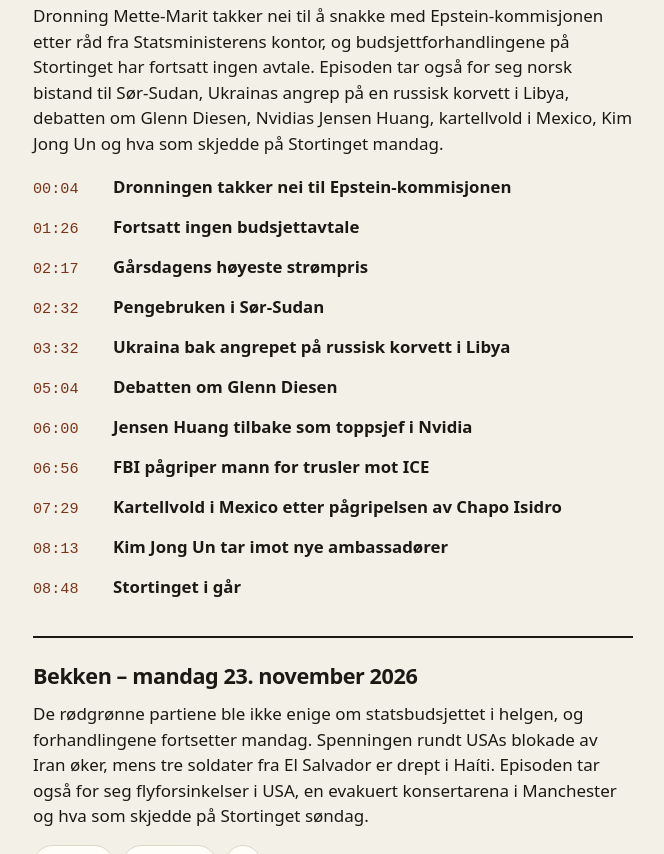
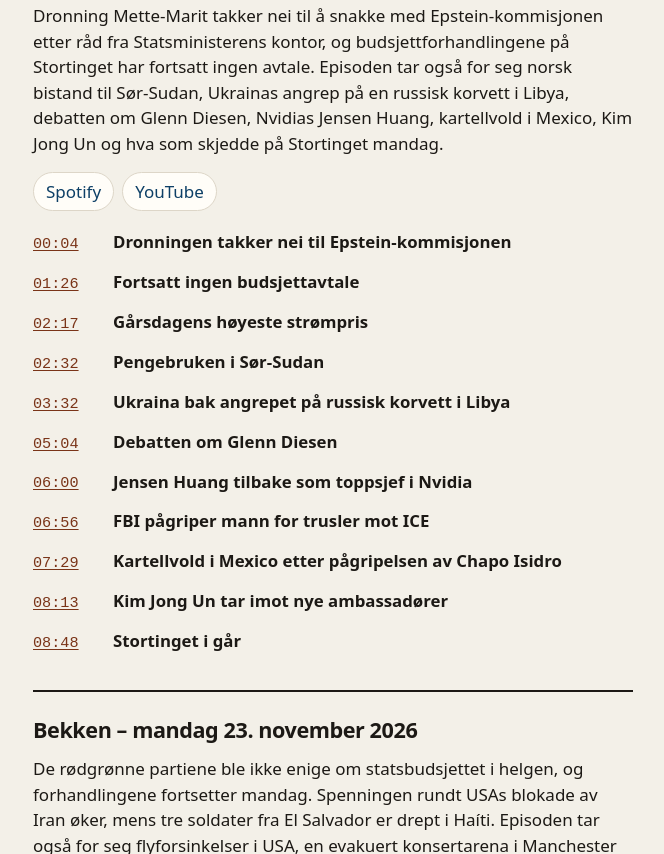
Before and after one commit to shownotes-bekken/Notes, a plain HTML site: page index.html in a window 1280 px wide. Shown: the part 649-1503 px from the top of the page, without its empty margins (307-971 px from the left). Drawn offline with Linux system fonts and the light colour scheme.

Commit message:
Legg til Spotify og YouTube for 24. november (#11)
Tidskodene peker inn i videoen. X-innlegget er ikke publisert ennå.

Co-authored-by: Cursor Agent <cursoragent@cursor.com>
Co-authored-by: shownotes-bekken <shownotes-bekken@users.noreply.github.com>

```diff
--- a/episodes/2026-11-24.json
+++ b/episodes/2026-11-24.json
@@ -2,7 +2,10 @@
   "date": "2026-11-24",
   "title": "Bekken – tirsdag 24. november 2026",
   "description": "Dronning Mette-Marit takker nei til å snakke med Epstein-kommisjonen etter råd fra Statsministerens kontor, og budsjettforhandlingene på Stortinget har fortsatt ingen avtale. Episoden tar også for seg norsk bistand til Sør-Sudan, Ukrainas angrep på en russisk korvett i Libya, debatten om Glenn Diesen, Nvidias Jensen Huang, kartellvold i Mexico, Kim Jong Un og hva som skjedde på Stortinget mandag.",
-  "links": {},
+  "links": {
+    "spotify": "https://open.spotify.com/episode/5qebW6wDkFrkXYTtML7MqE",
+    "youtube": "https://youtu.be/sGwBEuIEPKo"
+  },
   "topics": [
     {
       "title": "Dronningen takker nei til Epstein-kommisjonen",
--- a/index.html
+++ b/index.html
@@ -168,11 +168,14 @@ a:hover {
 <article id="2026-11-24">
 <h2>Bekken – tirsdag 24. november 2026</h2>
 <p class="beskrivelse">Dronning Mette-Marit takker nei til å snakke med Epstein-kommisjonen etter råd fra Statsministerens kontor, og budsjettforhandlingene på Stortinget har fortsatt ingen avtale. Episoden tar også for seg norsk bistand til Sør-Sudan, Ukrainas angrep på en russisk korvett i Libya, debatten om Glenn Diesen, Nvidias Jensen Huang, kartellvold i Mexico, Kim Jong Un og hva som skjedde på Stortinget mandag.</p>
-
+<ul class="plattformer">
+<li><a href="https://open.spotify.com/episode/5qebW6wDkFrkXYTtML7MqE" target="_blank" rel="noopener noreferrer">Spotify</a></li>
+<li><a href="https://youtu.be/sGwBEuIEPKo" target="_blank" rel="noopener noreferrer">YouTube</a></li>
+</ul>
 <ul class="saker">
 <li>
 <div class="sak">
-<span class="tid">00:04</span>
+<a href="https://youtu.be/sGwBEuIEPKo?t=16" target="_blank" rel="noopener noreferrer" class="tid" aria-label="Spill fra 00:04 på YouTube">00:04</a>
 <div>
 <h3>Dronningen takker nei til Epstein-kommisjonen</h3>
 
@@ -181,7 +184,7 @@ a:hover {
 </li>
 <li>
 <div class="sak">
-<span class="tid">01:26</span>
+<a href="https://youtu.be/sGwBEuIEPKo?t=98" target="_blank" rel="noopener noreferrer" class="tid" aria-label="Spill fra 01:26 på YouTube">01:26</a>
 <div>
 <h3>Fortsatt ingen budsjettavtale</h3>
 
@@ -190,7 +193,7 @@ a:hover {
 </li>
 <li>
 <div class="sak">
-<span class="tid">02:17</span>
+<a href="https://youtu.be/sGwBEuIEPKo?t=149" target="_blank" rel="noopener noreferrer" class="tid" aria-label="Spill fra 02:17 på YouTube">02:17</a>
 <div>
 <h3>Gårsdagens høyeste strømpris</h3>
 
@@ -199,7 +202,7 @@ a:hover {
 </li>
 <li>
 <div class="sak">
-<span class="tid">02:32</span>
+<a href="https://youtu.be/sGwBEuIEPKo?t=165" target="_blank" rel="noopener noreferrer" class="tid" aria-label="Spill fra 02:32 på YouTube">02:32</a>
 <div>
 <h3>Pengebruken i Sør-Sudan</h3>
 
@@ -208,7 +211,7 @@ a:hover {
 </li>
 <li>
 <div class="sak">
-<span class="tid">03:32</span>
+<a href="https://youtu.be/sGwBEuIEPKo?t=225" target="_blank" rel="noopener noreferrer" class="tid" aria-label="Spill fra 03:32 på YouTube">03:32</a>
 <div>
 <h3>Ukraina bak angrepet på russisk korvett i Libya</h3>
 
@@ -217,7 +220,7 @@ a:hover {
 </li>
 <li>
 <div class="sak">
-<span class="tid">05:04</span>
+<a href="https://youtu.be/sGwBEuIEPKo?t=316" target="_blank" rel="noopener noreferrer" class="tid" aria-label="Spill fra 05:04 på YouTube">05:04</a>
 <div>
 <h3>Debatten om Glenn Diesen</h3>
 
@@ -226,7 +229,7 @@ a:hover {
 </li>
 <li>
 <div class="sak">
-<span class="tid">06:00</span>
+<a href="https://youtu.be/sGwBEuIEPKo?t=372" target="_blank" rel="noopener noreferrer" class="tid" aria-label="Spill fra 06:00 på YouTube">06:00</a>
 <div>
 <h3>Jensen Huang tilbake som toppsjef i Nvidia</h3>
 
@@ -235,7 +238,7 @@ a:hover {
 </li>
 <li>
 <div class="sak">
-<span class="tid">06:56</span>
+<a href="https://youtu.be/sGwBEuIEPKo?t=428" target="_blank" rel="noopener noreferrer" class="tid" aria-label="Spill fra 06:56 på YouTube">06:56</a>
 <div>
 <h3>FBI pågriper mann for trusler mot ICE</h3>
 
@@ -244,7 +247,7 @@ a:hover {
 </li>
 <li>
 <div class="sak">
-<span class="tid">07:29</span>
+<a href="https://youtu.be/sGwBEuIEPKo?t=461" target="_blank" rel="noopener noreferrer" class="tid" aria-label="Spill fra 07:29 på YouTube">07:29</a>
 <div>
 <h3>Kartellvold i Mexico etter pågripelsen av Chapo Isidro</h3>
 
@@ -253,7 +256,7 @@ a:hover {
 </li>
 <li>
 <div class="sak">
-<span class="tid">08:13</span>
+<a href="https://youtu.be/sGwBEuIEPKo?t=505" target="_blank" rel="noopener noreferrer" class="tid" aria-label="Spill fra 08:13 på YouTube">08:13</a>
 <div>
 <h3>Kim Jong Un tar imot nye ambassadører</h3>
 
@@ -262,7 +265,7 @@ a:hover {
 </li>
 <li>
 <div class="sak">
-<span class="tid">08:48</span>
+<a href="https://youtu.be/sGwBEuIEPKo?t=541" target="_blank" rel="noopener noreferrer" class="tid" aria-label="Spill fra 08:48 på YouTube">08:48</a>
 <div>
 <h3>Stortinget i går</h3>
 
```
